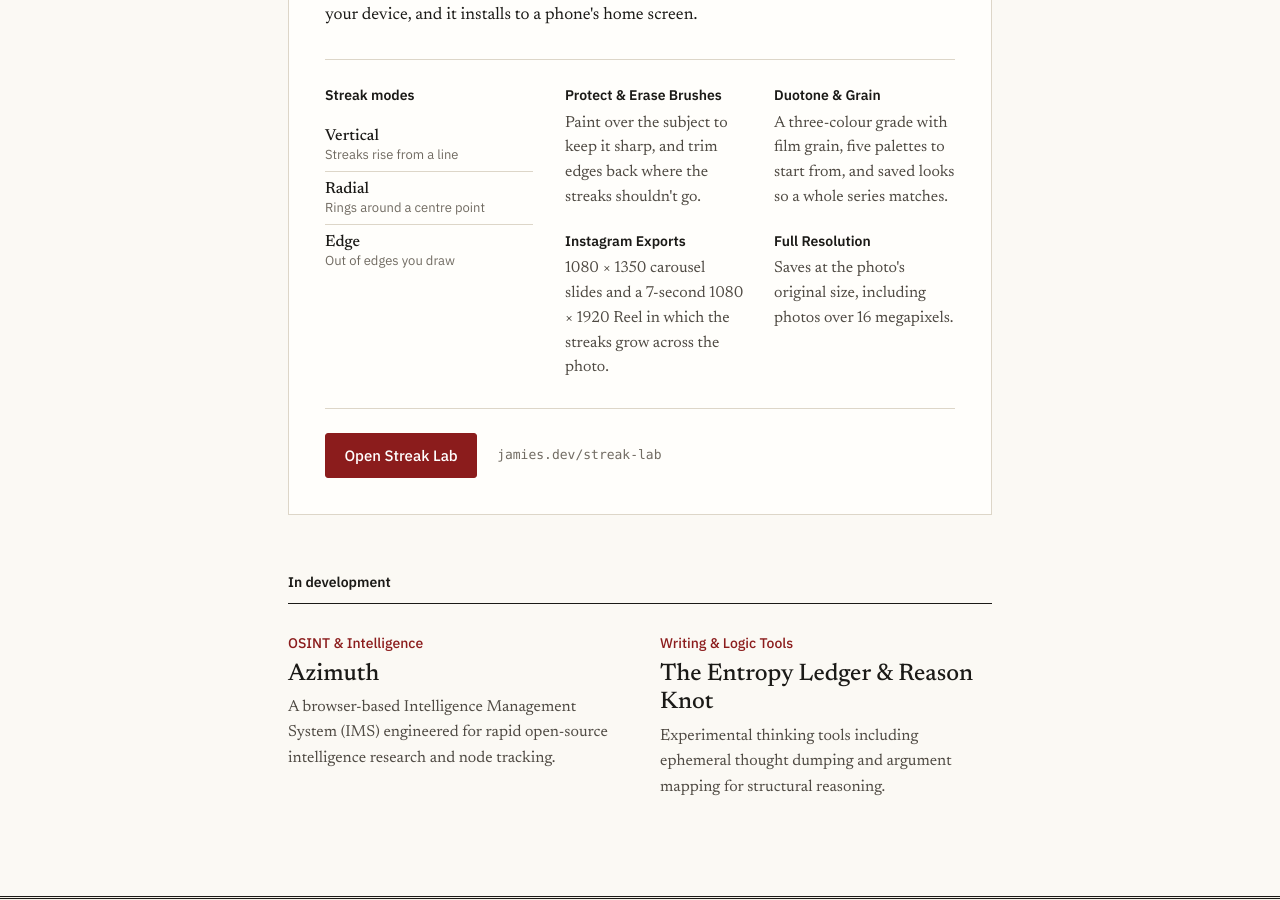
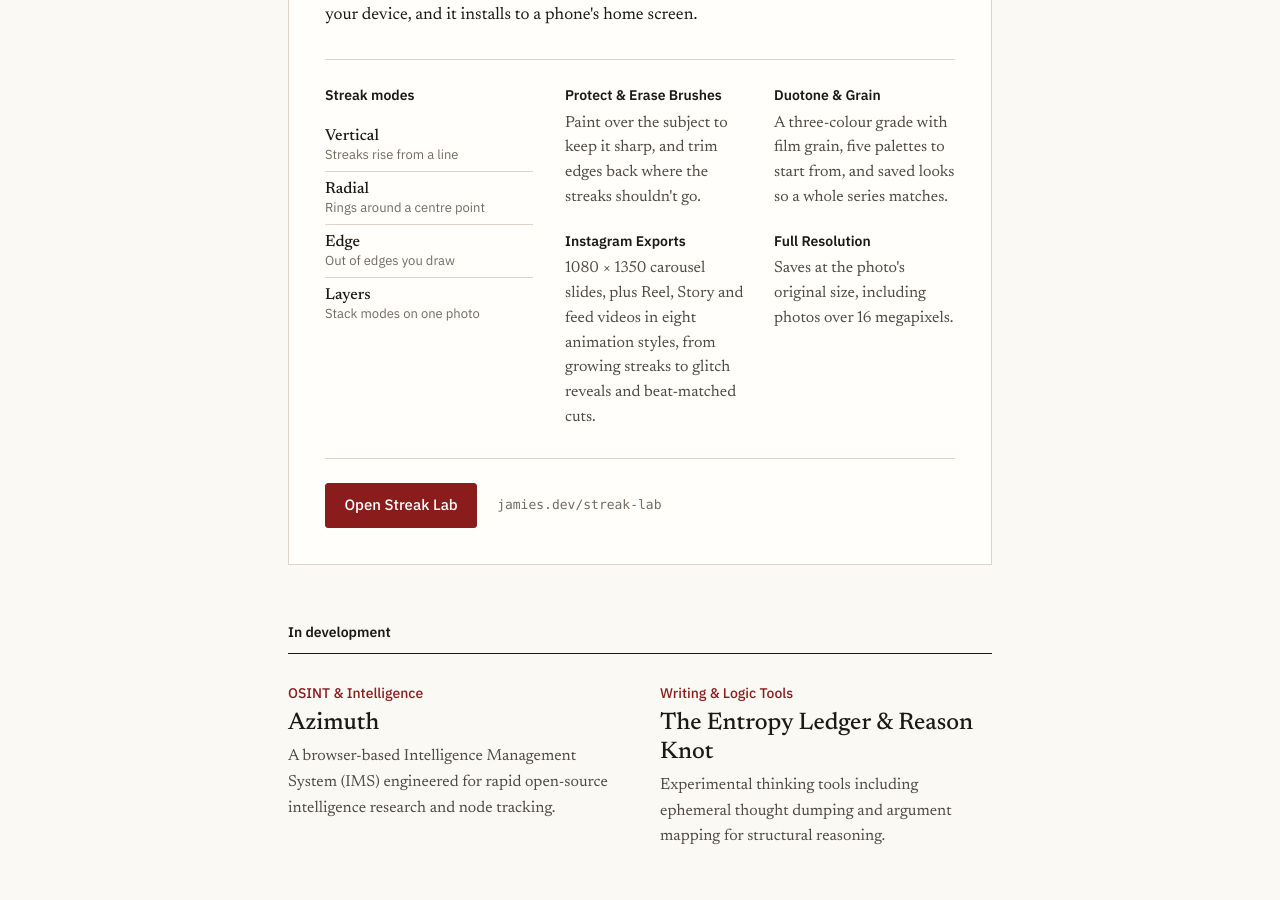
Before and after one commit to cijamie/cijamie.github.io, a Jekyll site: the page built from projects.html, in a window 1280 px wide and 900 px high, scrolled down 2302 px. Built offline with Jekyll 4.4.1, drawn with Linux system fonts in a browser that asks for light colours; comment, search, counter and statistics services are not loaded.

Commit message:
Streak Lab: mention layers and video styles

```diff
--- a/projects.html
+++ b/projects.html
@@ -142,6 +142,7 @@ permalink: /projects/
             <li><strong>Vertical</strong> <span>Streaks rise from a line</span></li>
             <li><strong>Radial</strong> <span>Rings around a centre point</span></li>
             <li><strong>Edge</strong> <span>Out of edges you draw</span></li>
+            <li><strong>Layers</strong> <span>Stack modes on one photo</span></li>
           </ul>
         </div>
 
@@ -156,7 +157,7 @@ permalink: /projects/
           </div>
           <div>
             <dt>Instagram Exports</dt>
-            <dd>1080 × 1350 carousel slides and a 7-second 1080 × 1920 Reel in which the streaks grow across the photo.</dd>
+            <dd>1080 × 1350 carousel slides, plus Reel, Story and feed videos in eight animation styles, from growing streaks to glitch reveals and beat-matched cuts.</dd>
           </div>
           <div>
             <dt>Full Resolution</dt>
```
